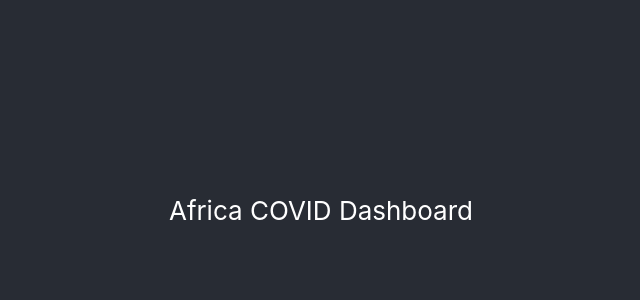
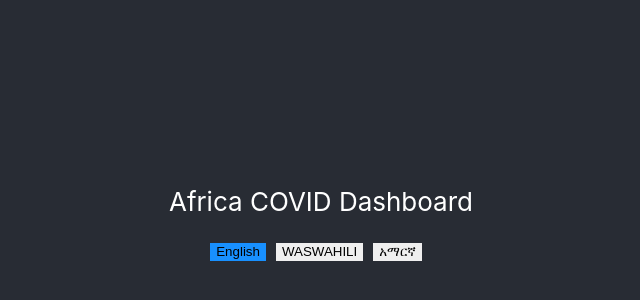
Before and after one commit to tsdataclinic/AfricaCovidDashboard, a React (Create React App) app in the folder packages/frontend/: page / in a window 1280 px wide. Shown: the part 190-490 px from the top of the page, without its empty margins (319-959 px from the left). Built offline with nearby package versions, Linux system fonts and the light colour scheme.

Commit message:
Init internalization

```diff
--- a/packages/frontend/package.json
+++ b/packages/frontend/package.json
@@ -11,8 +11,11 @@
         "@types/react": "^16.9.0",
         "@types/react-dom": "^16.9.0",
         "@types/styled-components": "^5.1.3",
+        "i18next": "^19.7.0",
+        "i18next-browser-languagedetector": "^6.0.1",
         "react": "^16.13.1",
         "react-dom": "^16.13.1",
+        "react-i18next": "^11.7.2",
         "react-scripts": "3.4.3",
         "styled-components": "^5.2.0",
         "typescript": "~3.7.2"
--- a/packages/frontend/src/App.tsx
+++ b/packages/frontend/src/App.tsx
@@ -1,11 +1,15 @@
 import React from 'react';
 import styled from 'styled-components';
+import { useTranslation } from 'react-i18next';
+import LanguagePanel from './components/LanguagePanel';
 
 function App() {
+    const { t } = useTranslation();
     return (
         <Shell>
             <AppHeader>
-                <p>Africa COVID Dashboard</p>
+                <p>{t('Africa COVID Dashboard')}</p>
+                <LanguagePanel />
             </AppHeader>
         </Shell>
     );
@@ -25,4 +29,5 @@ const AppHeader = styled.header`
     font-size: calc(10px + 2vmin);
     color: white;
 `;
+
 export default App;
--- /dev/null
+++ b/packages/frontend/src/components/LanguagePanel.tsx
@@ -0,0 +1,46 @@
+import React, { useCallback } from 'react';
+import styled from 'styled-components';
+import i18n from '../i18n';
+
+const LanguagePanel = () => {
+    const changeLanguage = useCallback((language: string) => {
+        i18n.changeLanguage(language);
+    }, []);
+    return (
+        <Languages>
+            <button
+                onClick={() => changeLanguage('en')}
+                className={i18n.language === 'en' ? 'active' : undefined}
+            >
+                English
+            </button>
+            <button
+                onClick={() => changeLanguage('sw')}
+                className={i18n.language === 'sw' ? 'active' : undefined}
+            >
+                WASWAHILI
+            </button>
+            <button
+                onClick={() => changeLanguage('am')}
+                className={i18n.language === 'am' ? 'active' : undefined}
+            >
+                አማርኛ
+            </button>
+        </Languages>
+    );
+};
+
+export default LanguagePanel;
+
+const Languages = styled.div`
+    display: flex;
+    button {
+        margin-right: 10px;
+        cursor: pointer;
+        border: none;
+        :hover,
+        &.active {
+            background-color: #1890ff;
+        }
+    }
+`;
--- /dev/null
+++ b/packages/frontend/src/i18n.ts
@@ -0,0 +1,34 @@
+import i18n from 'i18next';
+import { initReactI18next } from 'react-i18next';
+import translationEN from './translation/en.json';
+import translationAM from './translation/am.json'; // AMHARIC
+import translationSW from './translation/sw.json'; // SWAHILI
+
+import LanguageDetector from 'i18next-browser-languagedetector';
+
+const resources = {
+    en: {
+        translation: translationEN
+    },
+    am: {
+        translation: translationAM
+    },
+    sw: {
+        translation: translationSW
+    }
+};
+
+i18n.use(LanguageDetector)
+    .use(initReactI18next)
+    .init({
+        fallbackLng: 'en',
+        lng: 'en',
+        debug: true,
+        resources,
+        keySeparator: false,
+        interpolation: {
+            escapeValue: false
+        }
+    });
+
+export default i18n;
--- a/packages/frontend/src/index.tsx
+++ b/packages/frontend/src/index.tsx
@@ -3,6 +3,7 @@ import ReactDOM from 'react-dom';
 import './index.css';
 import App from './App';
 import * as serviceWorker from './serviceWorker';
+import './i18n';
 
 ReactDOM.render(
     <React.StrictMode>
--- /dev/null
+++ b/packages/frontend/src/translation/am.json
@@ -0,0 +1,3 @@
+{
+    "Africa COVID Dashboard": "አፍሪካ COVID ዳሽቦርድ"
+}
--- /dev/null
+++ b/packages/frontend/src/translation/en.json
@@ -0,0 +1,3 @@
+{
+    "Africa COVID Dashboard": "Africa COVID Dashboard"
+}
--- /dev/null
+++ b/packages/frontend/src/translation/sw.json
@@ -0,0 +1,3 @@
+{
+    "Africa COVID Dashboard": "Dashibodi ya Africa COVID"
+}
```
Also changed, not shown: 1 other file (tests, documents, lock files or other folders).
